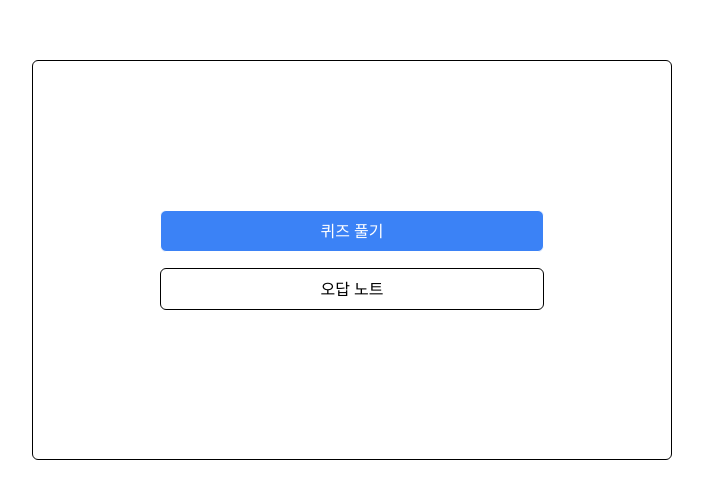
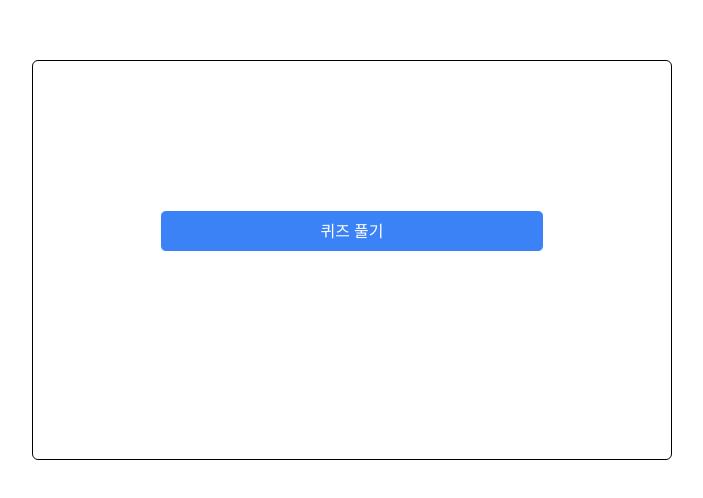
Before and after one commit to Doosies/assignment_quiz, a React (Vite) app: page / in a window 1280 px wide. Shown: the part 140-638 px from the top of the page, without its empty margins (288-991 px from the left). Built offline with nearby package versions, Linux system fonts and the light colour scheme.

Commit message:
feat: Button invisible prop 추가
- 해당 옵션에 따라 숨기거나 나타낼 수 있음

```diff
--- a/src/components/common/Button/Button.tsx
+++ b/src/components/common/Button/Button.tsx
@@ -5,18 +5,35 @@ interface ButtonProps {
   noBorder?: boolean;
   color?: 'primary' | 'secondary' | 'none';
   size?: 'xs' | 'sm' | 'md' | 'lg' | 'lg' | '2xl' | 'full';
+  invisible?: boolean;
 }
 
-export function Button({ children, onClick, className, noBorder, color = 'primary', size = 'md' }: ButtonProps) {
-  const bgColor = color === 'primary' ? 'text-white bg-blue hover:bg-blue-hover' : 'bg-white hover:bg-gray';
+const bgColors = {
+  primary: 'text-white bg-blue hover:bg-blue-hover',
+  secondary: 'text-white bg-green hover:bg-green-hover',
+  none: '',
+};
+
+export function Button({
+  children,
+  onClick,
+  className,
+  noBorder,
+  invisible = false,
+  color = 'primary',
+  size = 'md',
+}: ButtonProps) {
+  const bgColor = bgColors[color];
   const buttonSize = size === 'full' ? 'w-full' : `text-${size}`;
   const border = noBorder ? '' : 'border';
+  const visible = invisible ? 'invisible' : '';
 
   return (
     <button
       onClick={onClick}
-      className={`rounded-md p-2 px-4 transition-colors flex-center ${className}
-                  ${buttonSize} ${color !== 'none' && bgColor} ${border} `}
+      className={`rounded-md p-2 px-4 transition-colors flex-center
+                  ${buttonSize} ${bgColor} ${border} ${visible} ${className}
+                `}
     >
       {children}
     </button>
```
